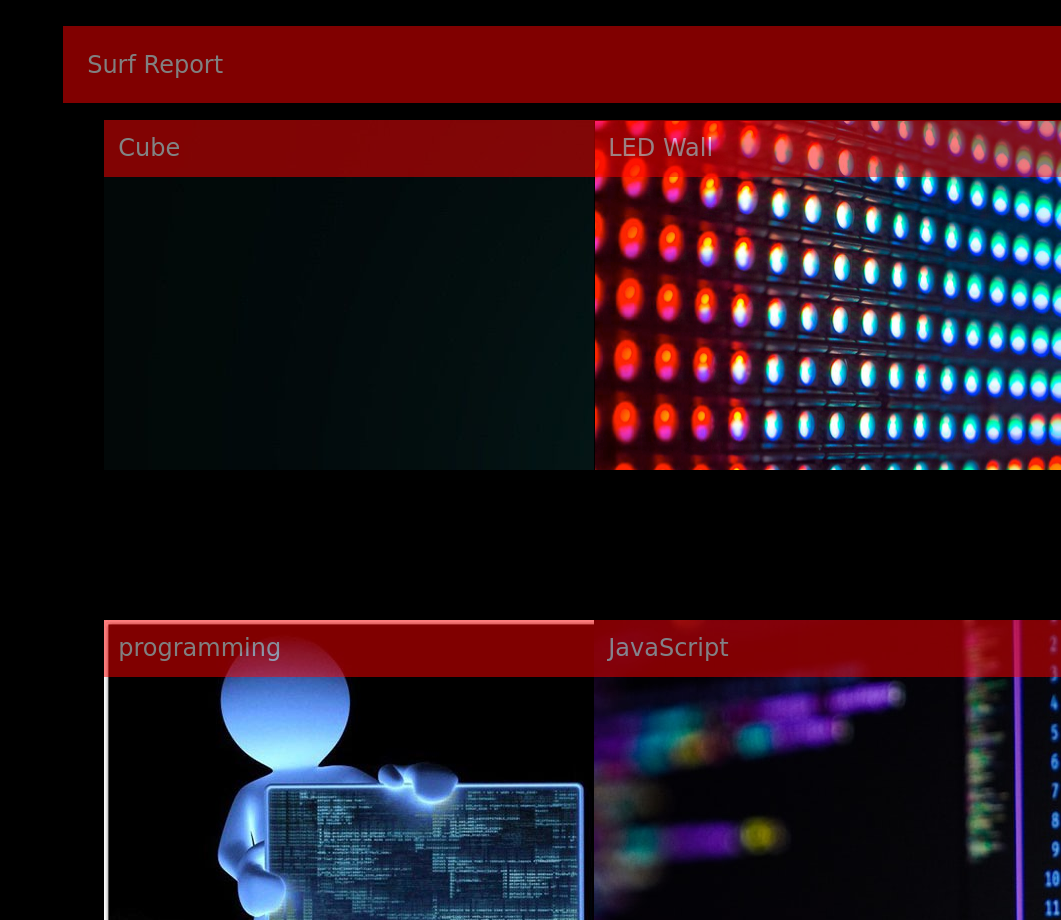
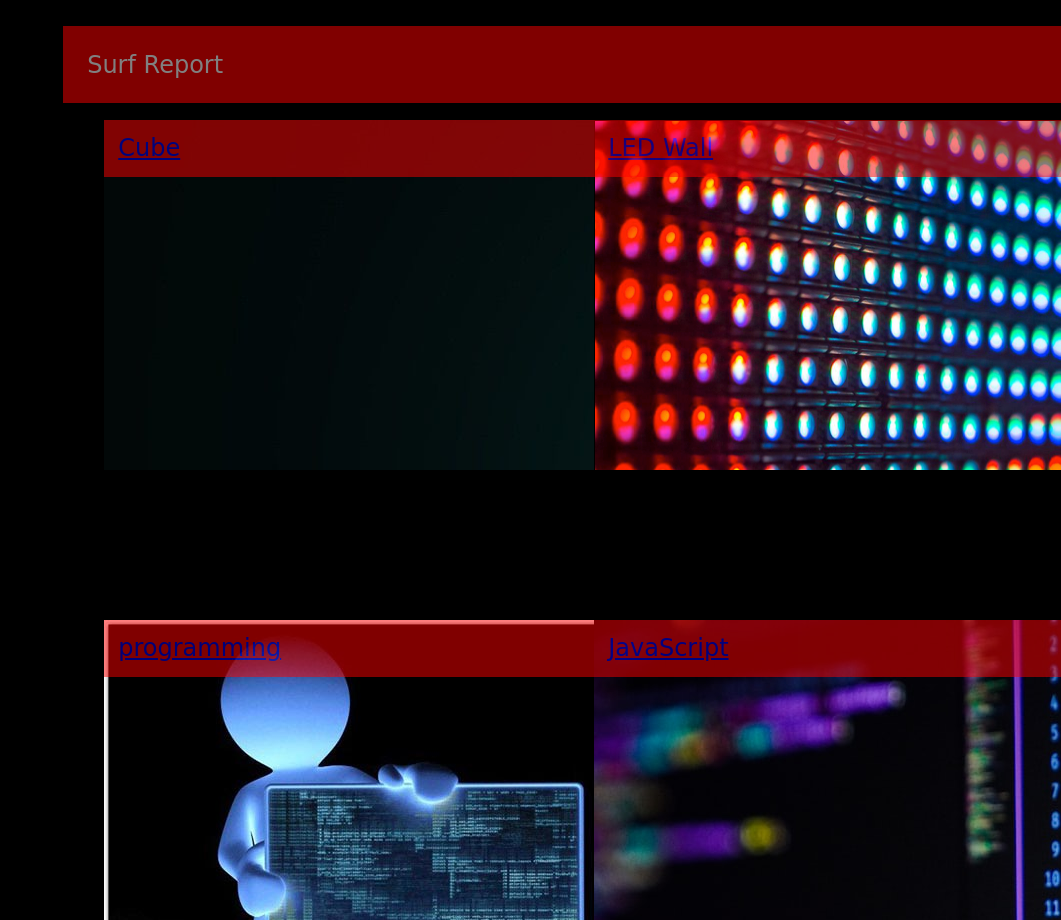
Before and after one commit to Sarahsegla/portfolio-page, a plain HTML site: page index.html in a window 1280 px wide. Shown: the part 1599-2519 px from the top of the page, without its empty margins (219-1280 px from the left). Drawn offline with Linux system fonts and the light colour scheme; a web font is replaced by a local one.

Commit message:
add anchor to text

```diff
--- a/index.html
+++ b/index.html
@@ -46,16 +46,16 @@ About Me
 
                                 <section class="container">
                                    <div id="cube" class="containerArea">
-                                    <div class="title1">Cube</div>
+                                    <div class="title1"><a href="#cube">Cube</a></div>
                                    </div>
                                    <div id="led-wall" class="containerArea">
-                                    <div class="title1">LED Wall</div>
+                                    <div class="title1"><a href="#LED">LED Wall</a></div>
                                    </div>
                                    <div id="programming" class="containerArea">
-                                    <div class="title1">programming</div>
+                                    <div class="title1"><a href="#programming">programming</a></div>
                                    </div>
                                    <div id="javascript" class="containerArea">
-                                    <div class="title1">JavaScript</div>
+                                    <div class="title1"><a href="#javaScript">JavaScript</a></div>
                                    </div>
                                 </section>
                 </article>
--- a/styles.css
+++ b/styles.css
@@ -77,6 +77,7 @@ main {
     margin-bottom: 2%;
     background-color: red;
     opacity: 0.5;
+
 }
 .firstimage {
     width: 1020px;
```
